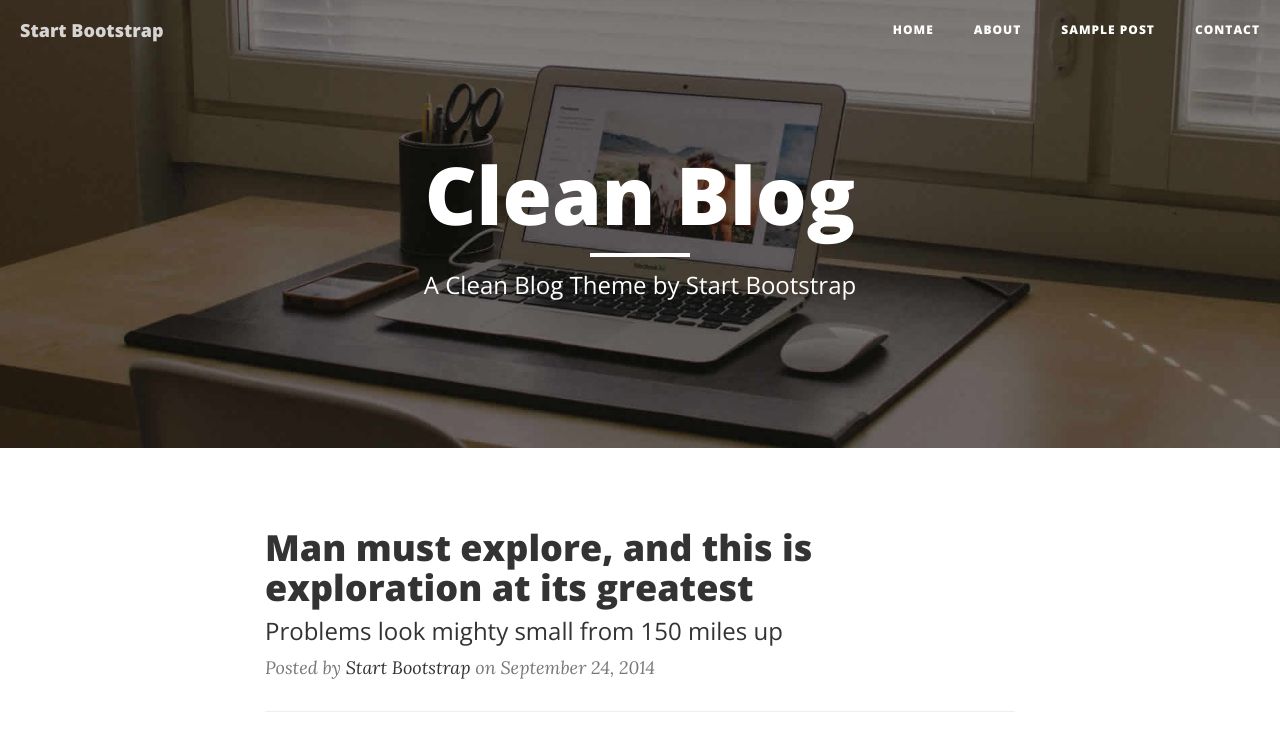
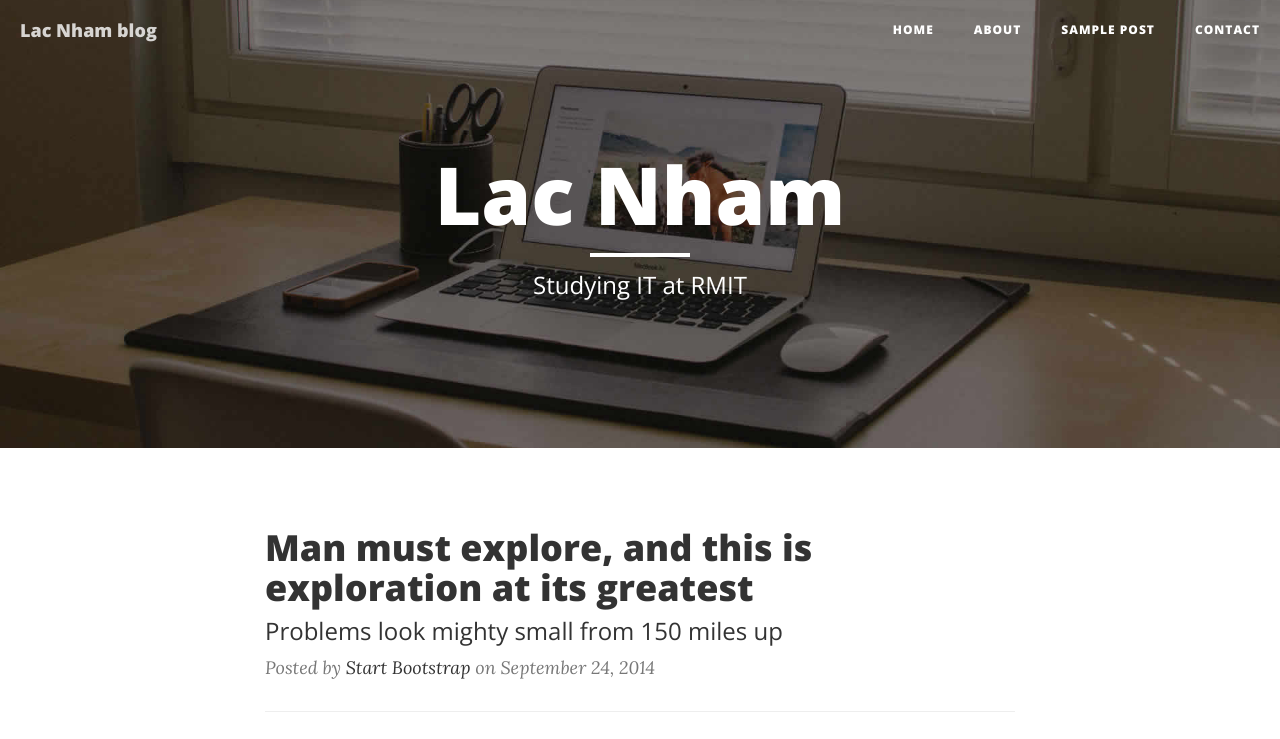
Before and after one commit to lacnham/S3878533.github.io, a website: page index.html in a window 1280 px wide. Shown: the top 739 px of the page. Drawn offline with nearby package versions, Linux system fonts and the light colour scheme.

Commit message:
Create 1

```diff
--- a/index.html
+++ b/index.html
@@ -42,7 +42,7 @@
                     <span class="sr-only">Toggle navigation</span>
                     Menu <i class="fa fa-bars"></i>
                 </button>
-                <a class="navbar-brand" href="index.html">Start Bootstrap</a>
+                <a class="navbar-brand" href="index.html">Lac Nham blog</a>
             </div>
 
             <!-- Collect the nav links, forms, and other content for toggling -->
@@ -74,9 +74,9 @@
             <div class="row">
                 <div class="col-lg-8 col-lg-offset-2 col-md-10 col-md-offset-1">
                     <div class="site-heading">
-                        <h1>Clean Blog</h1>
+                        <h1>Lac Nham </h1>
                         <hr class="small">
-                        <span class="subheading">A Clean Blog Theme by Start Bootstrap</span>
+                        <span class="subheading">Studying IT at RMIT</span>
                     </div>
                 </div>
             </div>
```
